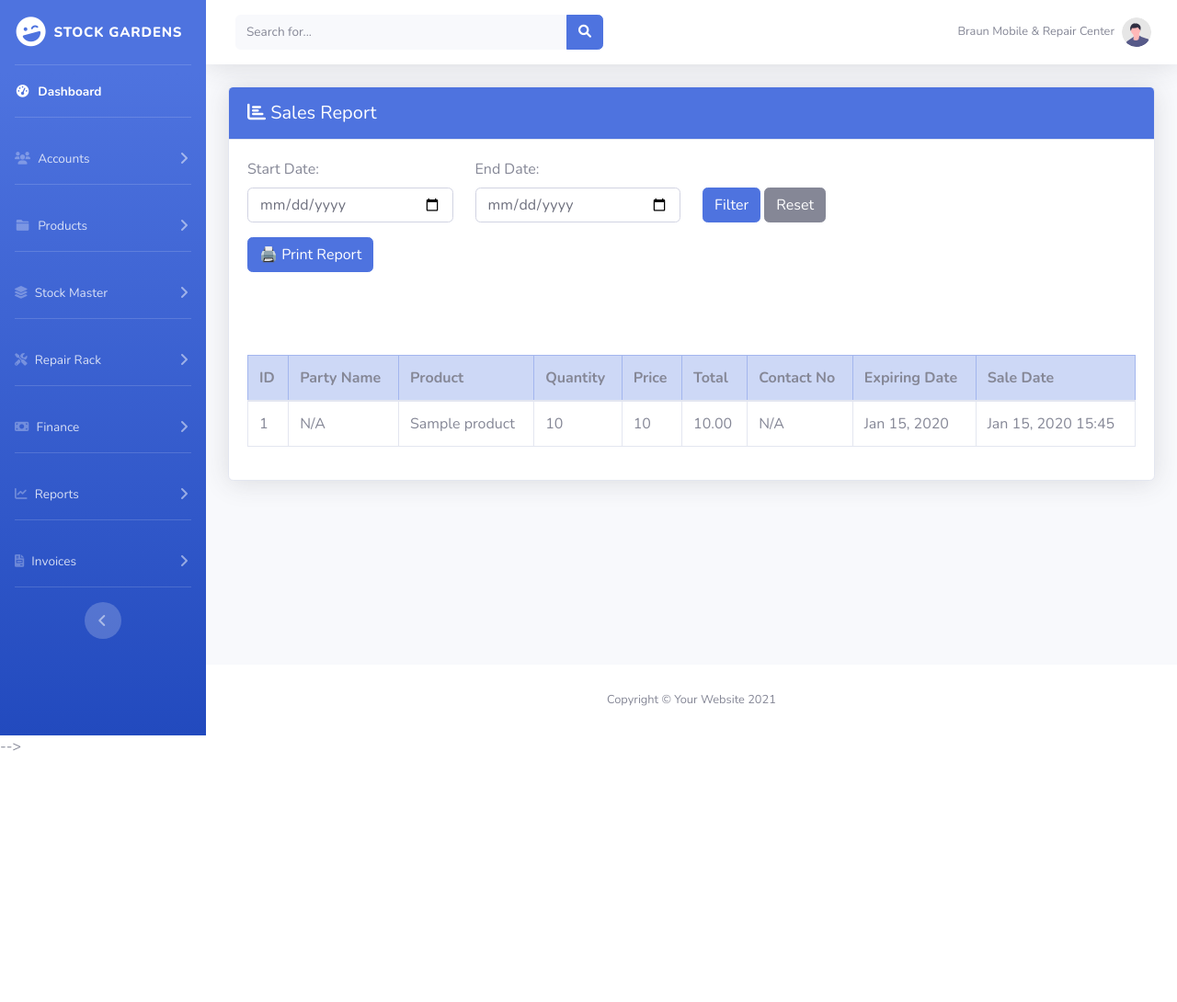
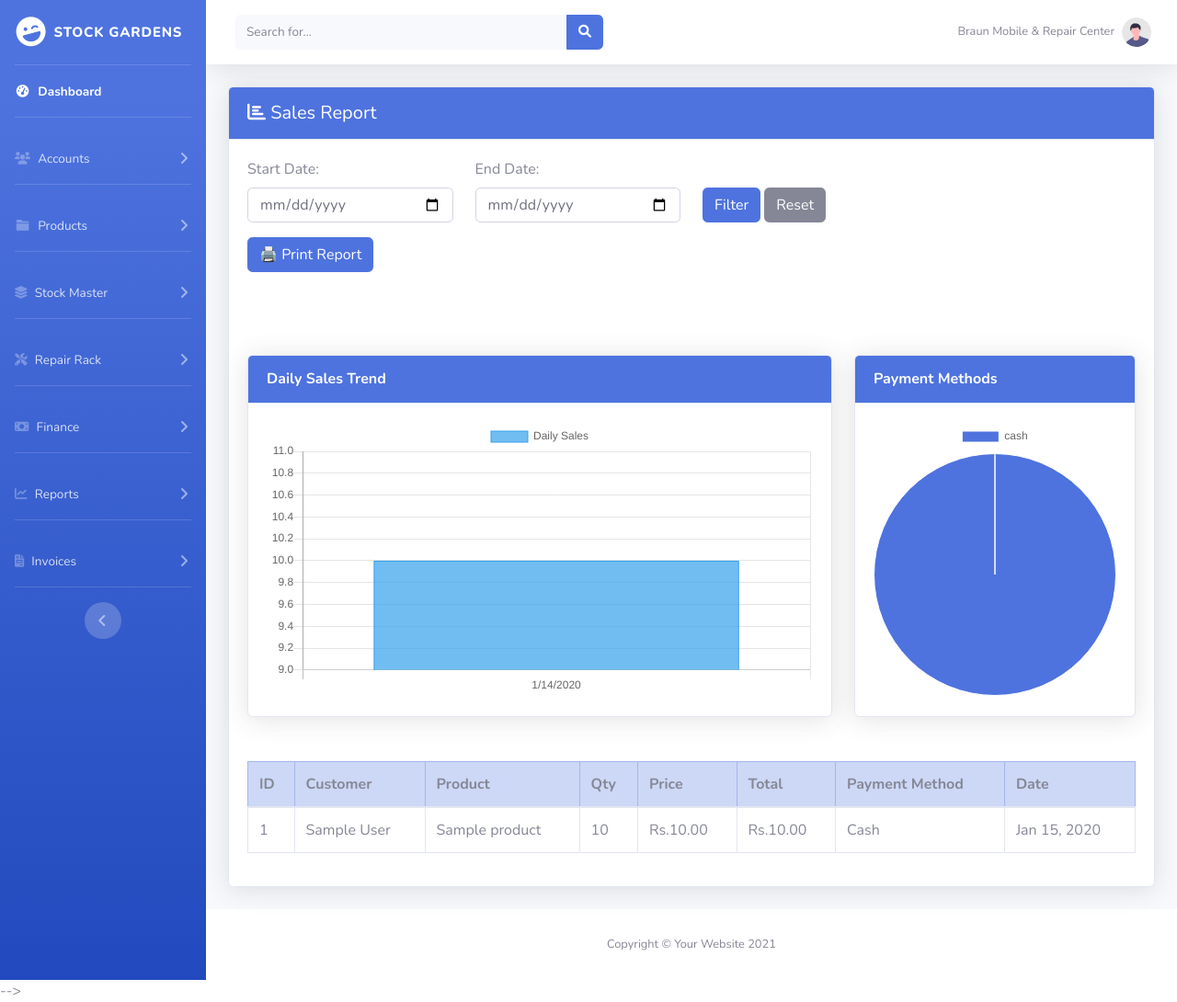
Before and after one commit to shyam-su/StockGarden, a Django app: page /sales_report/ in a window 1280 px wide. Shown: the whole page at 92% size. Before the commit the page ends 817 px from the top, so only its background shows below. Run offline with Django 5.2, Linux system fonts and the light colour scheme; a user stored in the database is signed in; tables that the repository leaves empty hold one stand-in row (values such as "Sample post"); some libraries are stand-ins or nearby versions.

Commit message:
sales report added

```diff
--- a/StockGarden/templates/sales_report.html
+++ b/StockGarden/templates/sales_report.html
@@ -6,6 +6,21 @@
         .no-print {
             display: none !important;
         }
+        .chart-container {
+            height: 300px !important;
+        }
+    }
+    .chart-container {
+        position: relative;
+        height: 300px;
+        width: 100%;
+    }
+    .no-data-message {
+        height: 300px;
+        display: flex;
+        align-items: center;
+        justify-content: center;
+        color: #6c757d;
     }
 </style>
 
@@ -17,7 +32,7 @@
                     <h5 class="mb-0"><i class="fas fa-chart-bar me-2"></i>&nbsp;Sales Report</h5>
                 </div>
                 <div class="card-body">
-                    <!-- Date Range Filter Form -->
+                    <!-- Filter Form -->
                     <form method="GET" class="mb-3 no-print">
                         <div class="row">
                             <div class="col-md-3">
@@ -40,16 +55,48 @@
                         <button onclick="printReport()" class="btn btn-primary">🖨️ Print Report</button>
                     </div>
 
-                    <script>
-                        function printReport() {
-                            window.print();
-                        }
-                    </script>
+                    <!-- Summary -->
+                    <div class="alert alert-info">
+                        <strong>Total Quantity Sold:</strong> {{ total_quantity }} |
+                        <strong>Total Sales Value:</strong> Rs{{ total_sales|floatformat:2 }}
+                    </div>
 
-                    <!-- Sales Summary -->
-                    <div class="alert alert-info">
-                        <strong>Total Quantity Sold:</strong> {{ total_quantity }}
-                    </div><br>
+                    <!-- Charts Section -->
+                    <div class="row mb-4">
+                        <!-- Daily Sales Bar Chart -->
+                        <div class="col-md-8 mb-4">
+                            <div class="card shadow h-100">
+                                <div class="card-header py-3 bg-primary text-white">
+                                    <h6 class="m-0 font-weight-bold">Daily Sales Trend</h6>
+                                </div>
+                                <div class="card-body">
+                                    <div class="chart-container">
+                                        <canvas id="dailySalesChart"></canvas>
+                                        <div id="dailySalesNoData" class="no-data-message" style="display: none;">
+                                            No sales data available for the selected period
+                                        </div>
+                                    </div>
+                                </div>
+                            </div>
+                        </div>
+
+                        <!-- Payment Method Pie Chart -->
+                        <div class="col-md-4 mb-4">
+                            <div class="card shadow h-100">
+                                <div class="card-header py-3 bg-primary text-white">
+                                    <h6 class="m-0 font-weight-bold">Payment Methods</h6>
+                                </div>
+                                <div class="card-body">
+                                    <div class="chart-container">
+                                        <canvas id="paymentMethodChart"></canvas>
+                                        <div id="paymentMethodNoData" class="no-data-message" style="display: none;">
+                                            No payment method data available
+                                        </div>
+                                    </div>
+                                </div>
+                            </div>
+                        </div>
+                    </div>
 
                     <!-- Sales Table -->
                     <div class="table-responsive">
@@ -57,42 +104,141 @@
                             <thead class="table-primary">
                                 <tr>
                                     <th>ID</th>
-                                    <th>Party Name</th>
+                                    <th>Customer</th>
                                     <th>Product</th>
-                                    <th>Quantity</th>
+                                    <th>Qty</th>
                                     <th>Price</th>
                                     <th>Total</th>
-                                    <th>Contact No</th>
-                                    <th>Expiring Date</th>
-                                    <th>Sale Date</th>
+                                    <th>Payment Method</th>
+                                    <th>Date</th>
                                 </tr>
                             </thead>
                             <tbody>
                                 {% for sale in sales %}
                                     <tr>
                                         <td>{{ forloop.counter }}</td>
-                                        <td>{{ sale.name|default:"N/A" }}</td>
-                                        <td>{{ sale.product|default:"N/A" }}</td>
+                                        <td>{{ sale.user.full_name|default:"N/A" }}</td>
+                                        <td>{{ sale.product.name|default:"N/A" }}</td>
                                         <td>{{ sale.quantity }}</td>
-                                        <td>{{ sale.price }}</td>
-                                        <td>{{ sale.total_amount }}</td>
-                                        <td>{{ sale.contact_no|default:"N/A" }}</td>
-                                        <td>{{ sale.expiring_date|date:"M d, Y" }}</td>
-                                        <td>{{ sale.created_at|date:"M d, Y H:i" }}</td>
+                                        <td>Rs.{{ sale.price|floatformat:2 }}</td>
+                                        <td>Rs.{{ sale.total_amount|floatformat:2 }}</td>
+                                        <td>{{ sale.get_payment_method_display }}</td>
+                                        <td>{{ sale.created_at|date:"M d, Y" }}</td>
                                     </tr>
                                 {% empty %}
                                     <tr>
-                                        <td colspan="9" class="text-center">No sales data available.</td>
+                                        <td colspan="8" class="text-center">No sales data available.</td>
                                     </tr>
                                 {% endfor %}
                             </tbody>
                         </table>
                     </div>
+                </div>
+            </div>
+        </div>
+    </div>
+</div>
 
-                </div> <!-- End Card Body -->
-            </div> <!-- End Card -->
-        </div> <!-- End Col -->
-    </div> <!-- End Row -->
-</div> <!-- End Container -->
+<!-- Chart.js Script -->
+<script src="https://cdn.jsdelivr.net/npm/chart.js"></script>
+<script>
+document.addEventListener('DOMContentLoaded', function() {
+    // Parse data from Django
+    const dailySalesData = JSON.parse('{{ daily_sales|escapejs }}');
+    const paymentMethodsData = JSON.parse('{{ payment_methods|escapejs }}');
 
-{% endblock content %}
+    // Format currency
+    const formatCurrency = (value) => {
+        return '₹' + parseFloat(value || 0).toFixed(2).replace(/\d(?=(\d{3})+\.)/g, '$&,');
+    };
+
+    // Daily Sales Bar Chart
+    const dailySalesCtx = document.getElementById('dailySalesChart');
+    if (dailySalesData.length > 0) {
+        new Chart(dailySalesCtx, {
+            type: 'bar',
+            data: {
+                labels: dailySalesData.map(item => new Date(item.day).toLocaleDateString()),
+                datasets: [{
+                    label: 'Daily Sales',
+                    data: dailySalesData.map(item => item.daily_total),
+                    backgroundColor: 'rgba(54, 162, 235, 0.7)',
+                    borderColor: 'rgba(54, 162, 235, 1)',
+                    borderWidth: 1
+                }]
+            },
+            options: {
+                responsive: true,
+                maintainAspectRatio: false,
+                scales: {
+                    y: {
+                        beginAtZero: true,
+                        ticks: {
+                            callback: function(value) {
+                                return formatCurrency(value);
+                            }
+                        }
+                    }
+                },
+                plugins: {
+                    tooltip: {
+                        callbacks: {
+                            label: function(context) {
+                                return formatCurrency(context.raw);
+                            }
+                        }
+                    }
+                }
+            }
+        });
+    } else {
+        document.getElementById('dailySalesNoData').style.display = 'flex';
+        dailySalesCtx.style.display = 'none';
+    }
+
+    // Payment Method Pie Chart
+    const paymentMethodCtx = document.getElementById('paymentMethodChart');
+    if (paymentMethodsData.length > 0) {
+        new Chart(paymentMethodCtx, {
+            type: 'pie',
+            data: {
+                labels: paymentMethodsData.map(item => item.method),
+                datasets: [{
+                    data: paymentMethodsData.map(item => item.total),
+                    backgroundColor: [
+                        '#4e73df', '#1cc88a', '#36b9cc', '#f6c23e',
+                        '#e74a3b', '#858796', '#5a5c69'
+                    ],
+                    borderWidth: 1
+                }]
+            },
+            options: {
+                responsive: true,
+                maintainAspectRatio: false,
+                plugins: {
+                    legend: {
+                        position: 'right'
+                    },
+                    tooltip: {
+                        callbacks: {
+                            label: function(context) {
+                                const total = context.dataset.data.reduce((a, b) => a + b, 0);
+                                const percentage = Math.round((context.raw / total) * 100);
+                                return `${context.label}: ${formatCurrency(context.raw)} (${percentage}%)`;
+                            }
+                        }
+                    }
+                }
+            }
+        });
+    } else {
+        document.getElementById('paymentMethodNoData').style.display = 'flex';
+        paymentMethodCtx.style.display = 'none';
+    }
+
+    function printReport() {
+        window.print();
+    }
+});
+</script>
+{% endblock %}
--- a/StockGarden/views.py
+++ b/StockGarden/views.py
@@ -5,7 +5,7 @@
 import logging
 from django.core.paginator import Paginator
 from django.contrib import messages
-from django.db.models import Sum,Q,F
+from django.db.models import Sum,Q,F,Count
 from openpyxl import Workbook
 from reportlab.lib.pagesizes import letter, landscape
 from reportlab.lib import colors
@@ -15,7 +15,9 @@
 from datetime import datetime
 from django.views.decorators.csrf import csrf_exempt
 from django.contrib.auth.decorators import login_required
-
+import json
+from django.db.models.functions import TruncDay
+from decimal import Decimal
 
 
 # Create your views here
@@ -954,10 +956,40 @@
         if start_date and end_date:
             sales = sales.filter(created_at__date__range=[start_date, end_date])
         total_quantity = sales.aggregate(Sum('quantity'))['quantity__sum'] or 0
+        total_sales = sales.aggregate(Sum('total_amount'))['total_amount__sum'] or 0
+
+        # Daily sales data for bar chart
+        daily_sales = sales.annotate(
+            day=TruncDay('created_at')
+        ).values('day').annotate(
+            daily_total=Sum('total_amount')
+        ).order_by('day')
+
+        # Payment method distribution for pie chart
+        payment_methods = sales.values('payment_method').annotate(
+            total=Sum('total_amount'),
+            count=Count('id')
+        ).order_by('-total')
+
         context = {
             'sales': sales,
             'total_quantity': total_quantity,
+            'total_sales': total_sales,
+            'daily_sales': json.dumps([
+                {
+                    'day': item['day'].isoformat(),
+                    'daily_total': float(item['daily_total'])
+                } for item in daily_sales
+            ]),
+            'payment_methods': json.dumps([
+                {
+                    'method': item['payment_method'],
+                    'total': float(item['total']),
+                    'count': item['count']
+                } for item in payment_methods
+            ]),
         }
+
     except Exception as e:
         logger.error(f"Error occurred in SalesReportListView: {e}", exc_info=True)
         context['error'] = "An error occurred while generating the sales report."
```
Also changed, not shown: StockGarden/migrations/0001_initial.py, user/migrations/0001_initial.py.
